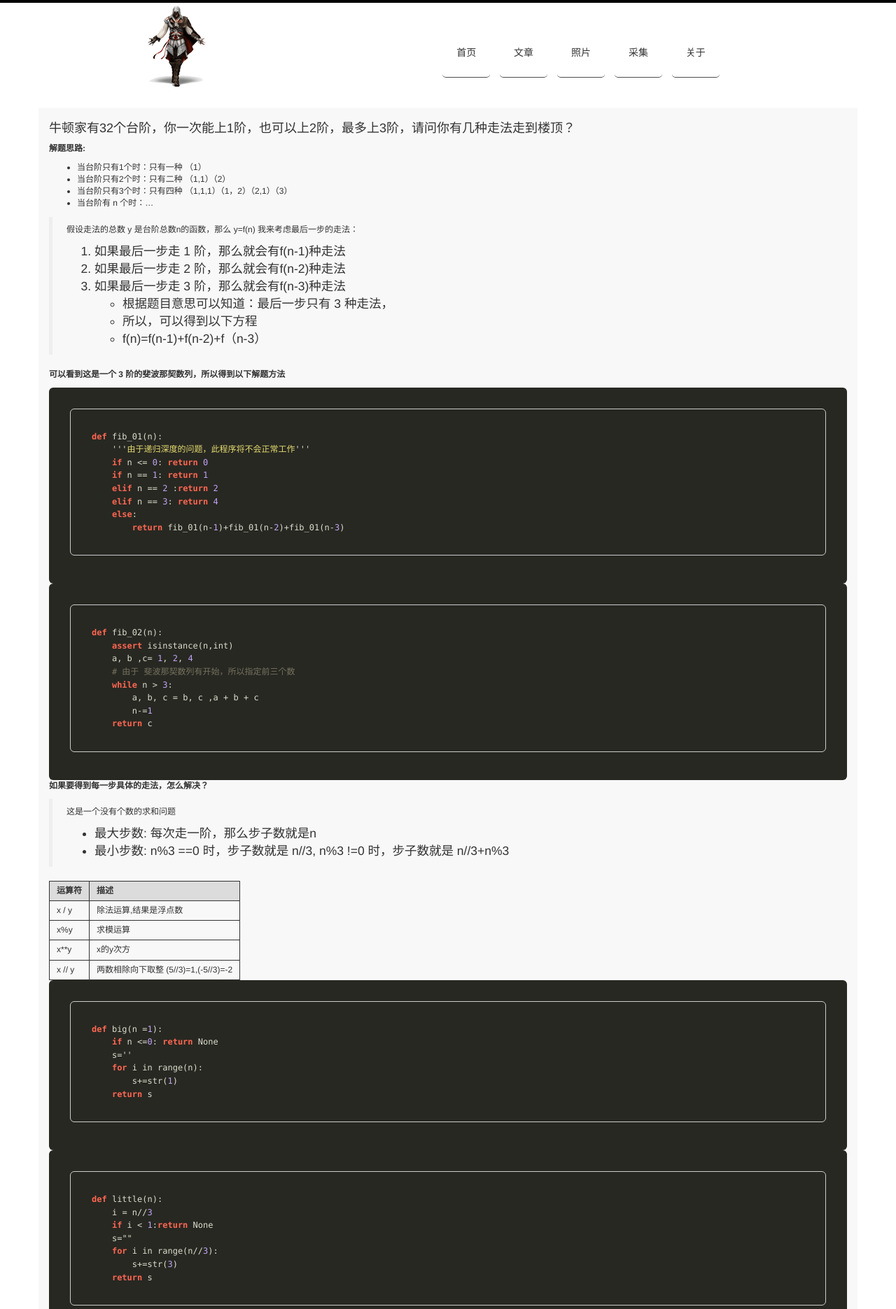
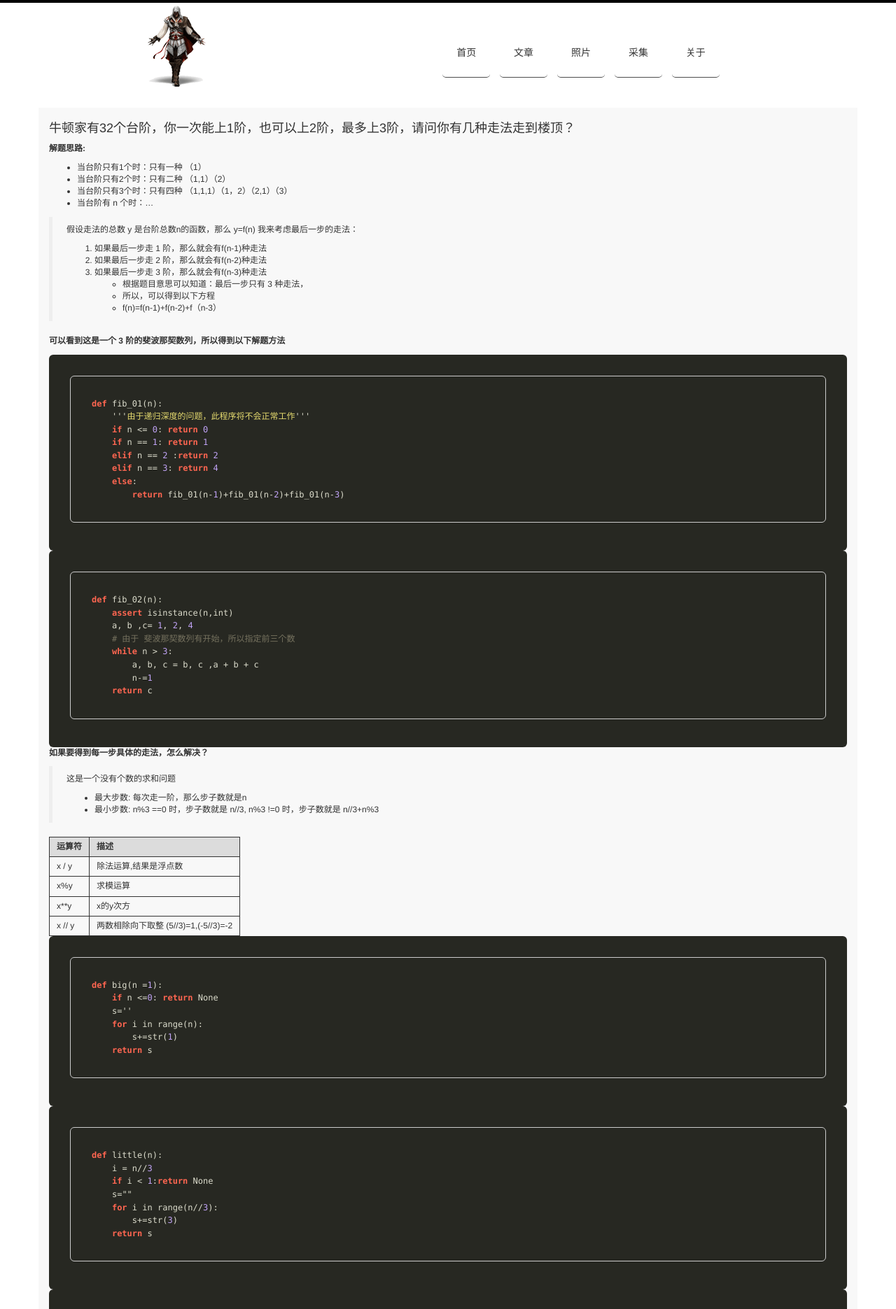
Before and after one commit to hlowd/hlowd.github.io, a Jekyll site: the page built from _posts/2017-3-29-牛顿家的楼梯.md, in a window 1280 px wide. Shown: the top 1871 px of the page at 70% size. Built offline with Jekyll 4.4.1, drawn with Linux system fonts in a browser that asks for light colours; our own code applies the rules of GitHub Pages for plain Markdown files.

Commit message:
Update main.scss

```diff
--- a/public/css/main.scss
+++ b/public/css/main.scss
@@ -76,7 +76,10 @@ dd {
   width: 70%;
 }
 
+blockquote {
+  font-size: 1.2rem;
 
+}
 
 .highlight {
   padding: 30px;
```
